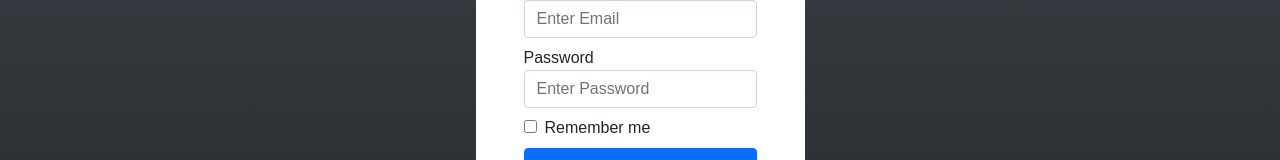
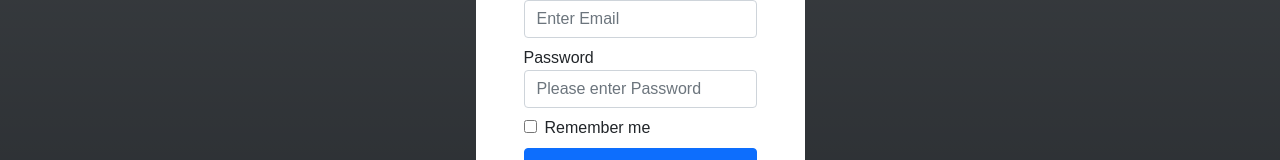
Before and after one commit to muzammildalia/tracking-app-mern, a React (Create React App) app in the folder client/: page /login in a window 1280 px wide. Shown: the part 412-572 px from the top of the page. Built offline with nearby package versions, Linux system fonts and the light colour scheme.

Commit message:
changed text for pass field

```diff
--- a/client/src/pages/Auth/Login.js
+++ b/client/src/pages/Auth/Login.js
@@ -68,7 +68,7 @@ const Login = () => {
                 type="password"
                 value={password}
                 onChange={(e) => setpassword(e.target.value)}
-                placeholder="Enter Password"
+                placeholder="Please enter Password"
                 class="form-control"
                 id="exampleInputPassword1"
                 required
```
